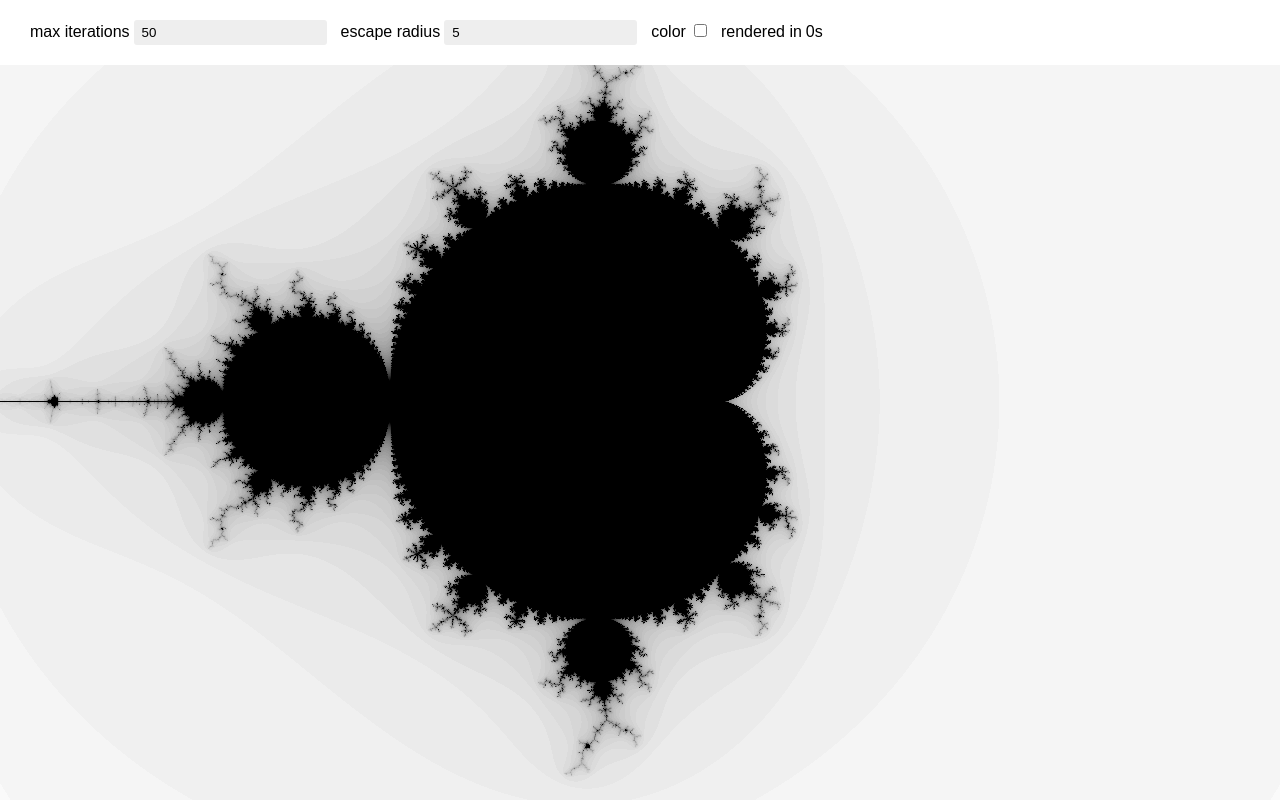
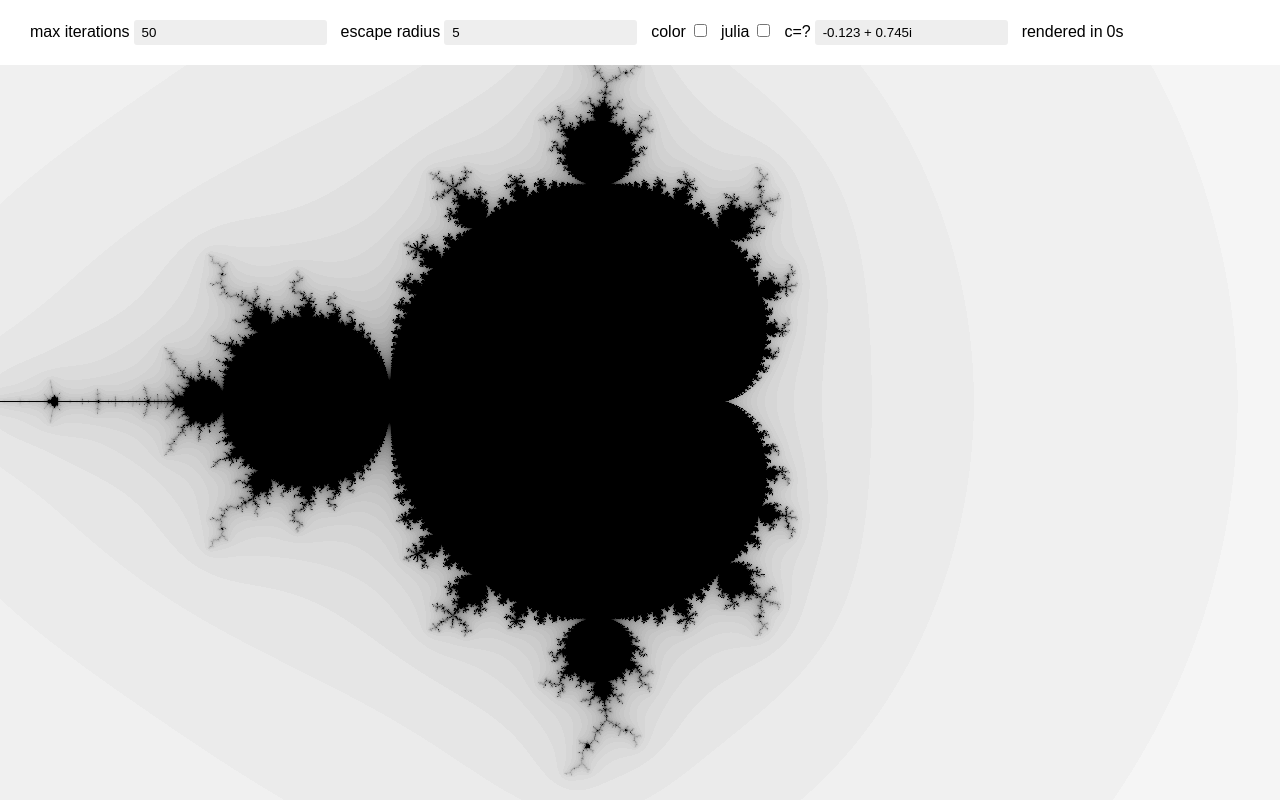
Before and after one commit to scttdavs/mandelbrot, a website: page index.html in a window 1280 px wide. Drawn offline with Linux system fonts and the light colour scheme.

Commit message:
support any julia

```diff
--- a/index.html
+++ b/index.html
@@ -12,8 +12,15 @@
       <input id="escapeRadius" type="number" value=5 />
       <label for="color">color</label>
       <input id="color" type="checkbox" value=false />
+
+      <label for="julia">julia</label>
+      <input id="julia" type="checkbox" value=false />
+      <label for="c">c=?</label>
+      <input id="c" type="text" value="-0.123 + 0.745i" />
+
       <label>rendered in</label>
       <span id="totalTime"></span>
+
       <div id="progressBar"></div>
     </div>
     <div>
--- a/mandelbrot.js
+++ b/mandelbrot.js
@@ -44,7 +44,9 @@
     imgData,
     yPixel: 0,
     y: yMax,
+    c: [-0.123, 0.745],
     color: false,
+    julia: false,
     lastUpdatedAt: 0,
     progressBar: document.getElementById("progressBar"),
     totalTime: document.getElementById("totalTime"),
@@ -89,19 +91,22 @@
     },
 
     getIterations(real, imaginary) {
-      let Zr = 0,
-          Zi = 0,
-          Tr = 0,
-          Ti = 0,
+      let Zr = m.julia ? real : 0,
+          Zi = m.julia ? imaginary : 0,
+          tempR,
+          tempI,
           n  = 0,
           max = m.maxIterations,
-          escape = m.escapeRadius;
+          escape = m.escapeRadius,
+          Cr = m.julia ? m.c[0] : real,
+          Ci = m.julia ? m.c[1] : imaginary;
 
-      for ( ; n < max && (Tr + Ti) <= escape; n++) {
-        Zi = 2 * Zr * Zi + imaginary;
-        Zr = Tr - Ti + real;
-        Tr = Zr * Zr;
-        Ti = Zi * Zi;
+      for ( ; n < max && Math.sqrt(Math.pow(Zr, 2) + Math.pow(Zi, 2)) <= escape; n++) {
+        tempR = Math.pow(Zr, 2) - Math.pow(Zi, 2) + Cr;
+        tempI = 2 * Zr * Zi + Ci;
+
+        Zr = tempR;
+        Zi = tempI;
       }
 
       return n;
@@ -163,6 +168,11 @@
       }
     },
 
+    getC(value) {
+      let values = value.trim().match(/-?(?:\d*\.)?\d+/g);
+      return [parseFloat(values[0]), parseFloat(values[1])];
+    },
+
     bindListeners() {
       // INPUT CONTROLS
       document.getElementById("maxIterations").addEventListener("change", (e) => {
@@ -177,6 +187,16 @@
 
       document.getElementById("color").addEventListener("change", (e) => {
         m.color = e.target.checked;
+        m.draw();
+      });
+
+      document.getElementById("julia").addEventListener("change", (e) => {
+        m.julia = e.target.checked;
+        m.draw();
+      });
+
+      document.getElementById("c").addEventListener("change", (e) => {
+        m.c = m.getC(e.target.value);
         m.draw();
       });
 
```
